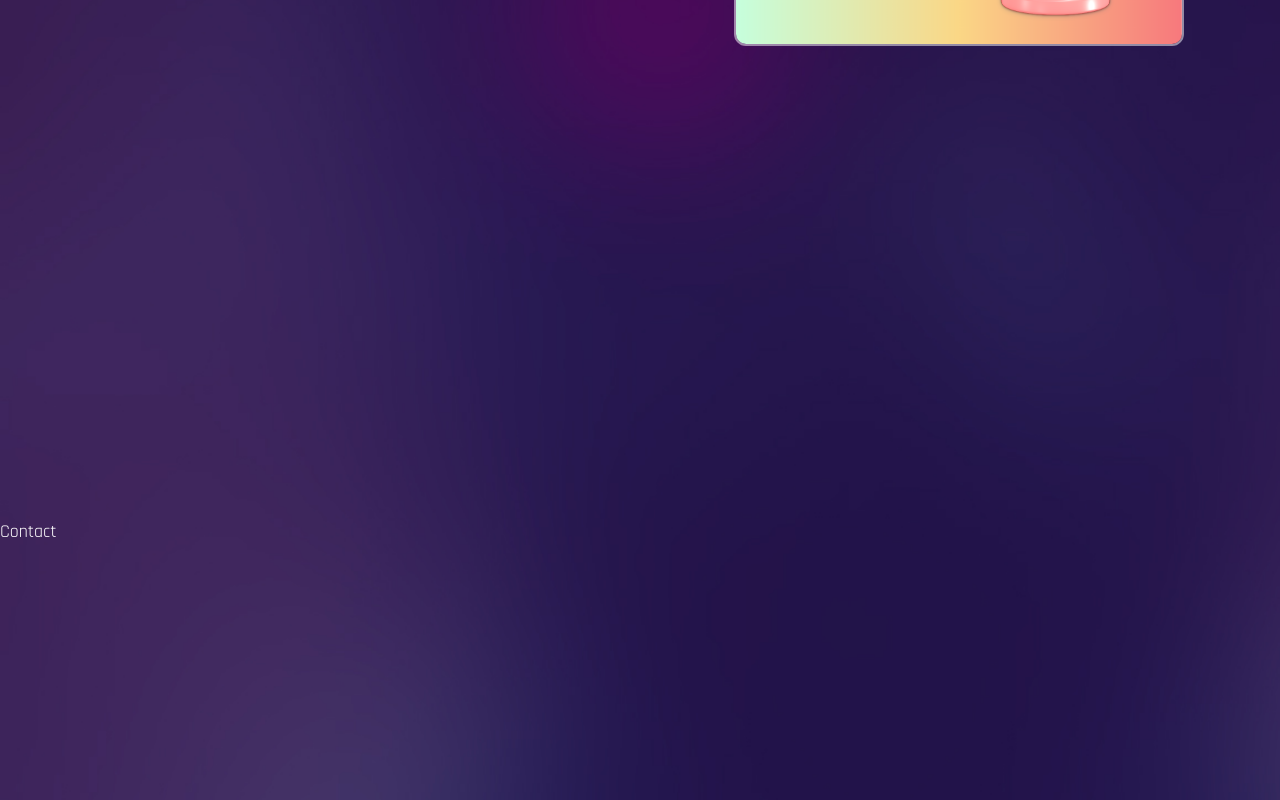
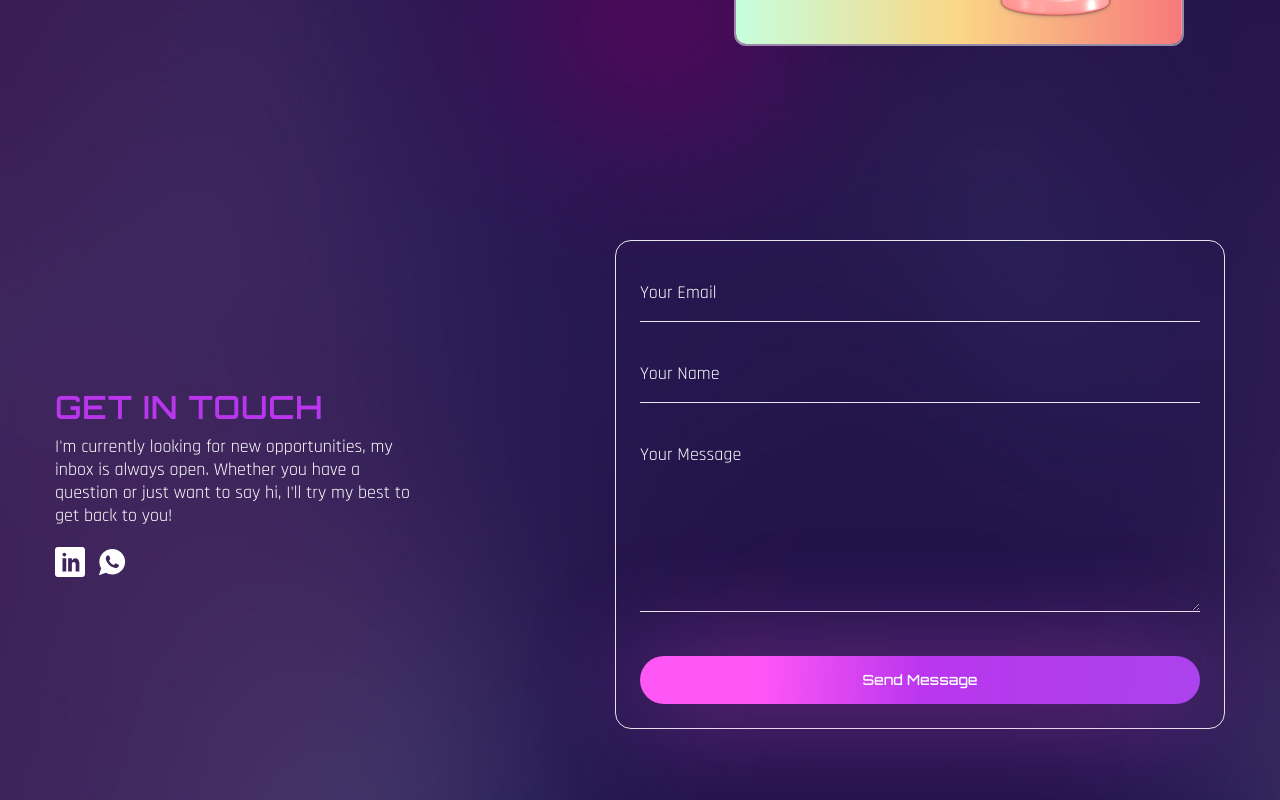
Before and after one commit to andryariadi/Web-Portfolio, a React (Create React App) app: page / in a window 1280 px wide. Shown: the part 2380-3180 px from the top of the page. Built offline with nearby package versions, Linux system fonts and the light colour scheme; a web font is replaced by a local one.

Commit message:
add contact

```diff
--- a/src/components/Contact.jsx
+++ b/src/components/Contact.jsx
@@ -1,11 +1,39 @@
 import React from "react";
+
+import { ImLinkedin } from "react-icons/im";
+import { IoLogoWhatsapp } from "react-icons/io";
+import { motion } from "framer-motion";
+import { fadeIn } from "../variants";
 
 const Contact = () => {
   return (
     <>
-      <div className="section" id="contact">
-        Contact
-      </div>
+      <section className="py-16 lg:section" id="contact">
+        <div className="container mx-auto mb-24">
+          <div className="flex flex-col lg:flex-row items-center">
+            <motion.div variants={fadeIn("right", 0.3)} initial="hidden" whileInView={"show"} viewport={{ once: false, amount: 0.3 }} className="flex-1 mb-5 lg:mb-0">
+              <div>
+                <h2 className="h2 text-gradient font-semibold tracking-wide mb-3">Get In Touch</h2>
+                <p className="lg:pe-48 leading-[23px]">I'm currently looking for new opportunities, my inbox is always open. Whether you have a question or just want to say hi, I'll try my best to get back to you!</p>
+                <div className="flex mt-5 gap-x-3">
+                  <a href="https://www.linkedin.com/in/andry-ariadi/" target="_blank">
+                    <ImLinkedin size={30} />
+                  </a>
+                  <a href="https://drive.google.com/file/d/1im6GpOdoidbCYveX-znWDvLpt_crkZWH/view?usp=share_link" target="_blank">
+                    <IoLogoWhatsapp size={30} />
+                  </a>
+                </div>
+              </div>
+            </motion.div>
+            <motion.form variants={fadeIn("left", 0.5)} initial="hidden" whileInView={"show"} viewport={{ once: false, amount: 0.3 }} className="flex-1 border rounded-2xl flex flex-col gap-y-6 p-6 itmes-start">
+              <input className="bg-transparent border-b py-3 outline-none w-full placeholder:text-white focus:border-accent transition-all duration-500" type="text" placeholder="Your Email" />
+              <input className="bg-transparent border-b py-3 outline-none w-full placeholder:text-white focus:border-accent transition-all duration-500" type="text" placeholder="Your Name" />
+              <textarea className="bg-transparent border-b py-3 outline-none w-full placeholder:text-white focus:border-accent transition-all duration-500 mb-5" placeholder="Your Message" cols="30" rows="5"></textarea>
+              <button className="btn btn-sm">Send Message</button>
+            </motion.form>
+          </div>
+        </div>
+      </section>
     </>
   );
 };
```
